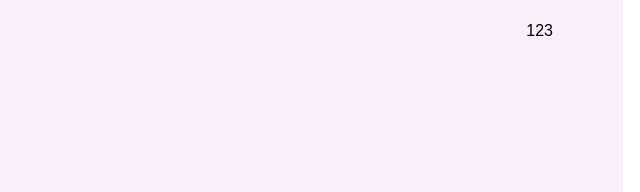
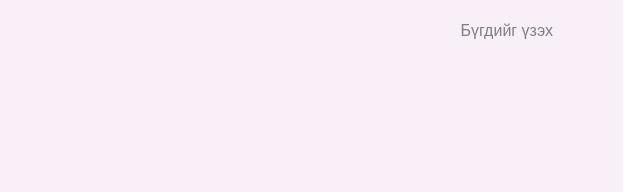
Before and after one commit to GMStudio-little/apollo11, a plain HTML site: page index.html in a window 1280 px wide. Shown: the part 350-542 px from the top of the page, 432-1072 px from the left. Drawn offline with Linux system fonts and the light colour scheme.

Commit message:
ui ver 1

```diff
--- a/index.html
+++ b/index.html
@@ -14,7 +14,6 @@
             <div style="flex: 2; display: flex; flex-direction: column;">
                 <div style="flex: 1;"></div>
                 <div style="flex: 2; flex-direction: row; display: flex;">
-                    <!-- <div style="flex: 1;"></div> -->
                     <div style="flex: 5; display: flex;">
                         <div style="flex: 1;  text-align: center; ">
                             <p class="huis">
@@ -41,7 +40,6 @@
                             </div>
                         </div>
                     </div>
-                    <!-- <div style="flex: 1.2;"></div> -->
                 </div>
                 <div style="flex: 1;"></div>
                 <div style="flex: 10;  align-items: center;">
@@ -51,7 +49,7 @@
                 <div style="flex: 2; display: flex; flex-direction: row;">
                     <div style="flex: 1; text-align: start;"><b>Санал болгох</b> </div>
                     <div style="flex: 4;"></div>
-                    <div style="flex: 1; text-align: end;">123</div>
+                    <div style="flex: 1; text-align: end; color: grey;">Бүгдийг үзэх</div>
                 </div>
                 <div style="flex: 7;"></div>
                 <div style="flex: 300;"></div>
```
